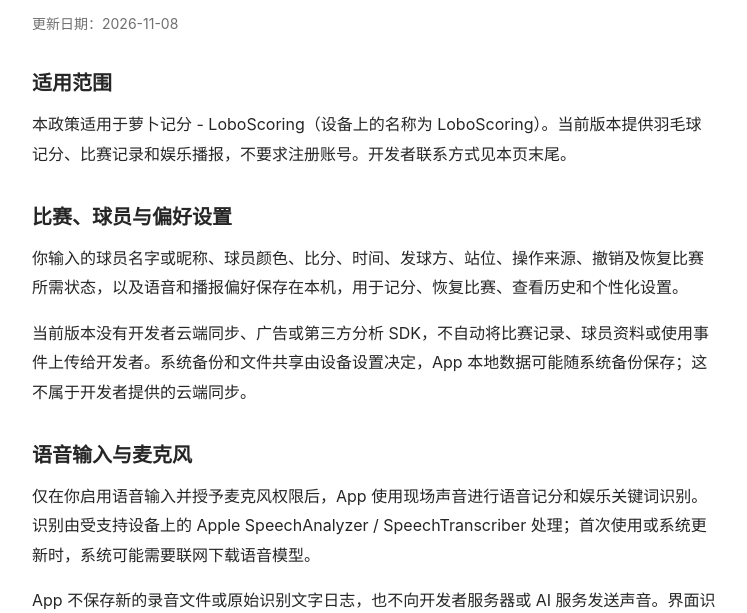
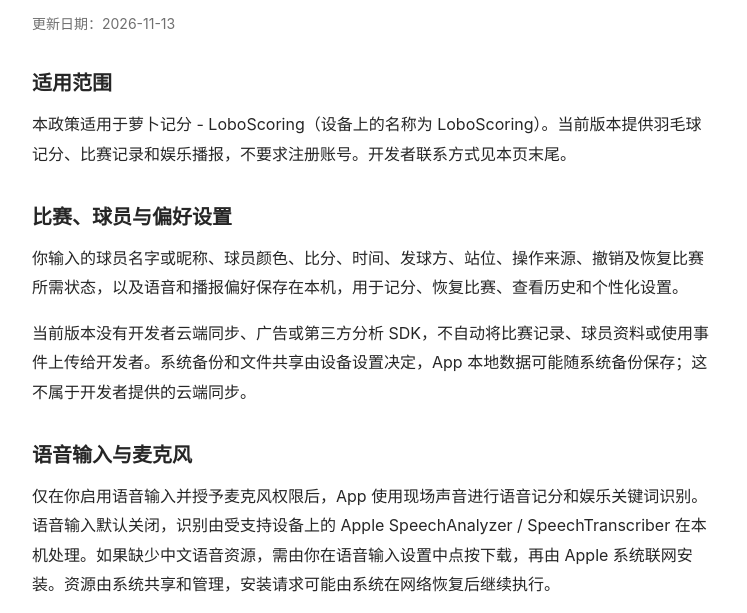
Before and after one commit to Lobobodev/loboscoring-pages, a plain HTML site: page privacy.html in a window 1280 px wide. Shown: the part 162-775 px from the top of the page, without its empty margins (266-1013 px from the left). Drawn offline with Linux system fonts and the light colour scheme.

Commit message:
Update privacy policy for opt-in Apple speech resource downloads

```diff
--- a/privacy.html
+++ b/privacy.html
@@ -59,7 +59,7 @@ footer p { margin-bottom: 8px; }
 </header>
 <main id="content">
 <h1>隐私政策</h1>
-<p class="updated">更新日期：2026-11-08</p>
+<p class="updated">更新日期：2026-11-13</p>
 <section>
 <h2>适用范围</h2>
 <p>本政策适用于萝卜记分 - LoboScoring（设备上的名称为 LoboScoring）。当前版本提供羽毛球记分、比赛记录和娱乐播报，不要求注册账号。开发者联系方式见本页末尾。</p>
@@ -71,7 +71,7 @@ footer p { margin-bottom: 8px; }
 </section>
 <section>
 <h2>语音输入与麦克风</h2>
-<p>仅在你启用语音输入并授予麦克风权限后，App 使用现场声音进行语音记分和娱乐关键词识别。识别由受支持设备上的 Apple SpeechAnalyzer / SpeechTranscriber 处理；首次使用或系统更新时，系统可能需要联网下载语音模型。</p>
+<p>仅在你启用语音输入并授予麦克风权限后，App 使用现场声音进行语音记分和娱乐关键词识别。语音输入默认关闭，识别由受支持设备上的 Apple SpeechAnalyzer / SpeechTranscriber 在本机处理。如果缺少中文语音资源，需由你在语音输入设置中点按下载，再由 Apple 系统联网安装。资源由系统共享和管理，安装请求可能由系统在网络恢复后继续执行。</p>
 <p>App 不保存新的录音文件或原始识别文字日志，也不向开发者服务器或 AI 服务发送声音。界面识别文字在各次更新后 10 秒清空，关闭语音输入时立即清空。识别过程中的短暂状态不作为长期记录保存。</p>
 <p>不支持语音识别的设备会禁用相关入口。拒绝或撤销麦克风权限不影响屏幕记分和键盘指环使用。你可在 App 中关闭语音输入，也可在系统设置中管理麦克风权限。使用现场语音时，请告知同场参与者。</p>
 </section>
```
